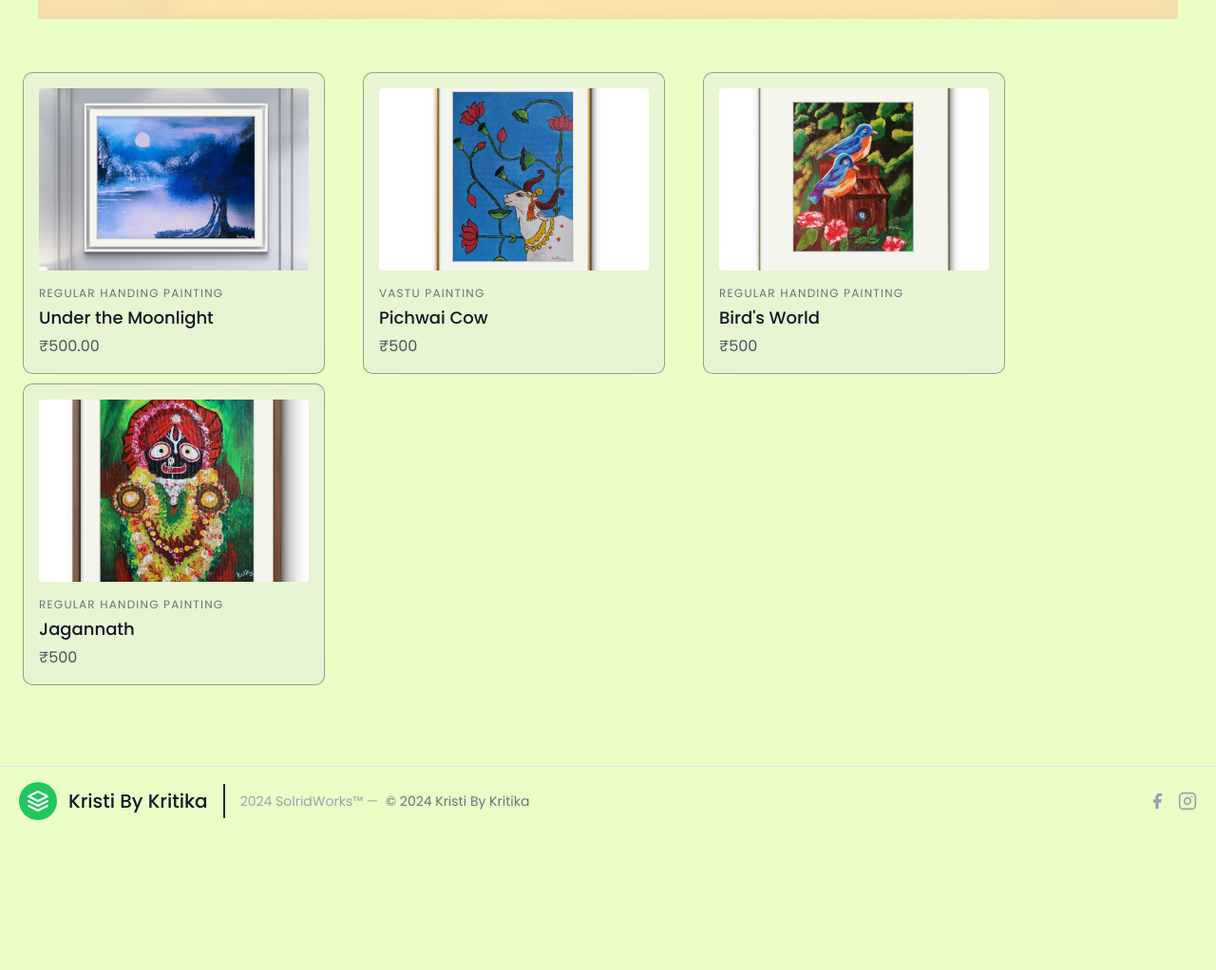
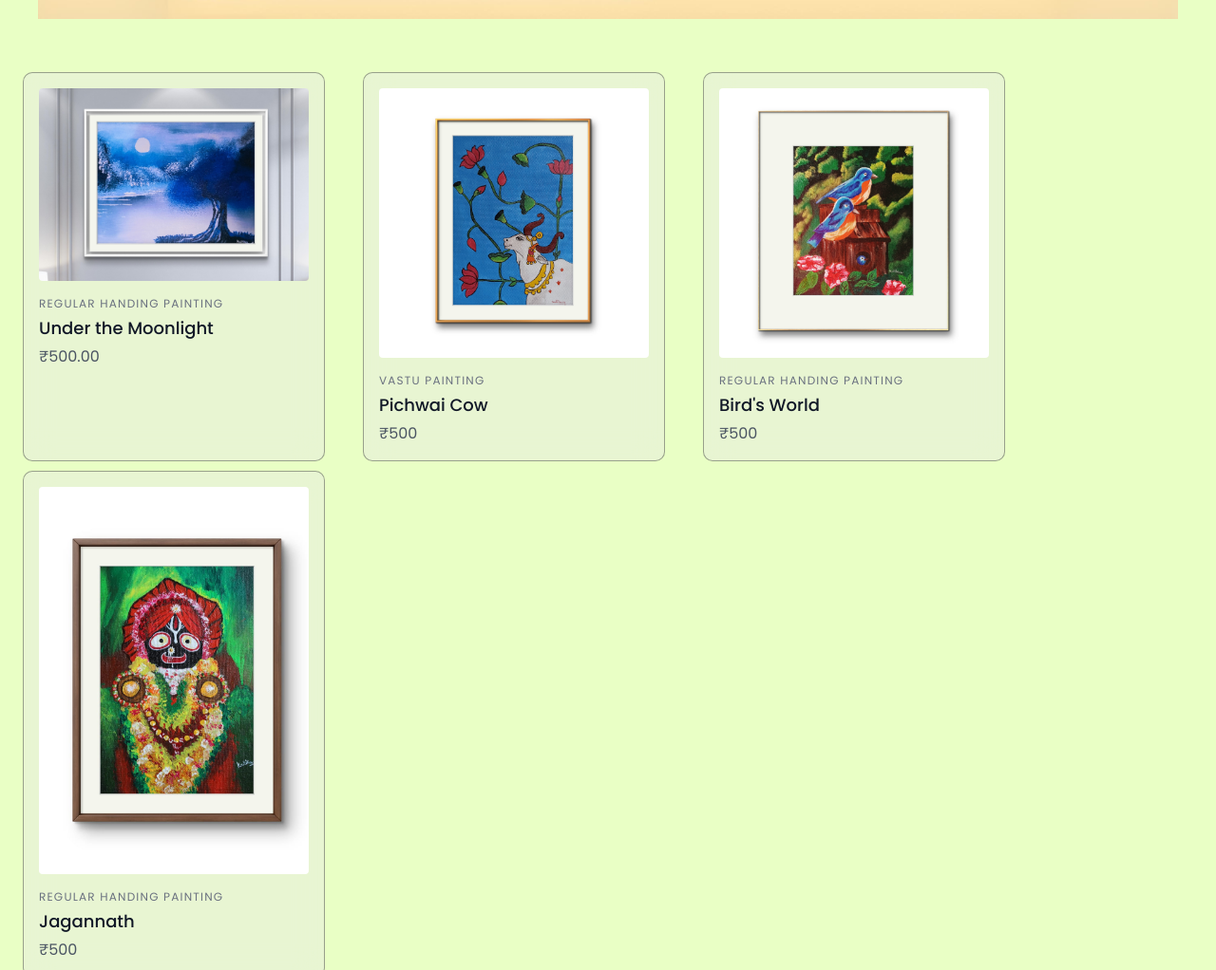
Before and after one commit to kristibykritika/kristibykritika.github.io, a website: page Pages/Store/store.html in a window 1280 px wide. Shown: the part 634-1656 px from the top of the page at 95% size. Before the commit the page ends 1514 px from the top, so only its background shows below. Drawn offline with nearby package versions, Linux system fonts and the light colour scheme.

Commit message:
Initialization of Node.js, NPM, Fixed the height issue with products

```diff
--- a/Pages/Store/store.html
+++ b/Pages/Store/store.html
@@ -86,7 +86,7 @@
     <div class="container px-5 py-24 mx-auto">
       <div class="flex flex-wrap -m-4 ">
         <div class=" lg:w-1/4 md:w-1/2 p-4 w-full item-cont">
-          <a class="block relative h-48 rounded overflow-hidden" href="./items/UnderTheMoonlight/item.html">
+          <a class="block relative h-70 rounded overflow-hidden" href="./items/UnderTheMoonlight/item.html">
             <img alt="ecommerce" class="object-cover object-center w-full h-full block" src="./images/item1.jpg">
           </a>
           <div class="mt-4">
@@ -95,8 +95,10 @@
             <p class="mt-1">₹500.00</p>
           </div>
         </div> <!-- done  Under The Moonlight-->
+
+
         <div class="lg:w-1/4 md:w-1/2 p-4 w-full item-cont">
-          <a class="block relative h-48 rounded overflow-hidden" href="./items/VastuCow/item.html">
+          <a class="block relative h-70 rounded overflow-hidden" href="./items/VastuCow/item.html">
             <img alt="ecommerce" class="object-cover object-center w-full h-full block" src="./images/item5.jpg">
           </a>
           <div class="mt-4">
@@ -105,8 +107,10 @@
             <p class="mt-1">₹500</p>
           </div>
         </div> <!-- Pichwai Cow-->
+
+
         <div class="lg:w-1/4 md:w-1/2 p-4 w-full item-cont">
-          <a class="block relative h-48 rounded overflow-hidden" href="./items/BirdsWorld/item.html">
+          <a class="block relative h-70 rounded overflow-hidden" href="./items/BirdsWorld/item.html">
             <img alt="ecommerce" class="object-cover object-center w-full h-full block" src="./images/item4.jpg">
           </a>
           <div class="mt-4">
@@ -115,8 +119,10 @@
             <p class="mt-1">₹500</p>
           </div>
         </div> <!-- Jagannath -->
+
+
         <div class="lg:w-1/4 md:w-1/2 p-4 w-full item-cont">
-          <a class="block relative h-48 rounded overflow-hidden" href="./items/Jagannath/item.html">
+          <a class="block relative h-70 rounded overflow-hidden" href="./items/Jagannath/item.html">
             <img alt="ecommerce" class="object-cover object-center w-full h-full block" src="./images/item7.jpg">
           </a>
           <div class="mt-4">
@@ -126,6 +132,9 @@
           </div>
           </div>
         </div> <!-- -->
+
+
+
       </div>
     </div>
   </section>
```
Also changed, not shown: package.json (added, +11 -0 lines).
